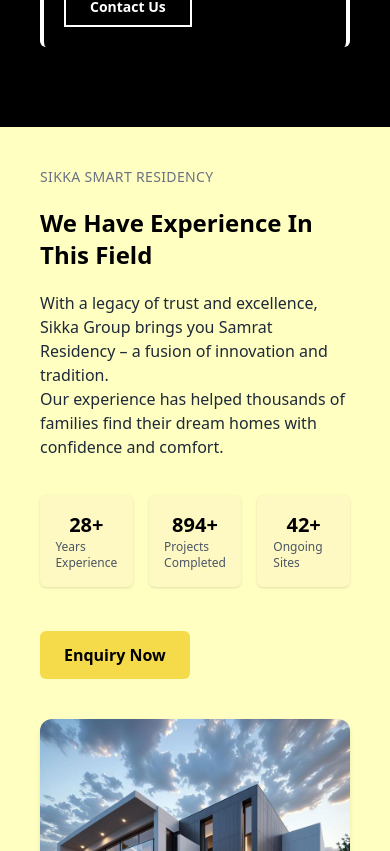
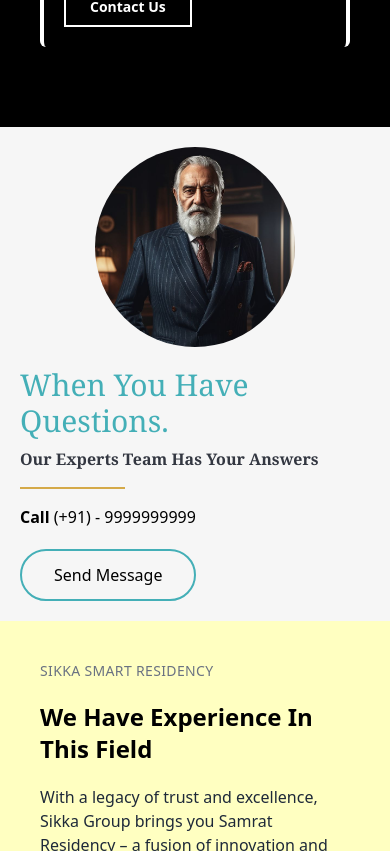
Before and after one commit to SyedArhanRizvi/sikka-smart-residency, a Next.js app: page / in a window 390 px wide. Shown: the part 3873-4724 px from the top of the page. Built offline with nearby package versions, Linux system fonts and the light colour scheme.

Commit message:
Adding Infinite Animations

```diff
--- a/app/Home/AboutUs.jsx
+++ b/app/Home/AboutUs.jsx
@@ -8,6 +8,26 @@
 
 function AboutUs() {
   const projectsDone = [
+    {
+      img: "/pic1.jpeg",
+      title: "This is demo 1.",
+      para: "Lorem ipsum dolor sit amet consectetur adipisicing elit. Itaque laudantium aspernatur iure tempore quidem quibusdam",
+    },
+    {
+      img: "/pic2.jpeg",
+      title: "This is demo 2.",
+      para: "Lorem ipsum dolor sit amet consectetur adipisicing elit. Itaque laudantium aspernatur iure tempore quidem quibusdam",
+    },
+    {
+      img: "/pic3.jpeg",
+      title: "This is demo 3.",
+      para: "Lorem ipsum dolor sit amet consectetur adipisicing elit. Itaque laudantium aspernatur iure tempore quidem quibusdam",
+    },
+    {
+      img: "/pic1.jpeg",
+      title: "This is demo 4.",
+      para: "Lorem ipsum dolor sit amet consectetur adipisicing elit. Itaque laudantium aspernatur iure tempore quidem quibusdam",
+    },
     {
       img: "/pic1.jpeg",
       title: "This is demo 1.",
@@ -47,7 +67,10 @@
             We Have Experience In This Field
           </h1>
           <p className="text-sm text-gray-400 mt-4">
-            With a legacy of trust and excellence, Sikka Group brings you Samrat Residency – a fusion of innovation and tradition. Our experience has helped thousands of families find their dream homes with confidence and comfort.
+            With a legacy of trust and excellence, Sikka Group brings you Samrat
+            Residency – a fusion of innovation and tradition. Our experience has
+            helped thousands of families find their dream homes with confidence
+            and comfort.
           </p>
         </div>
 
@@ -82,7 +105,7 @@
 
       {/* Right Side Carousel */}
       <motion.div
-        className="md:w-1/2 w-full flex overflow-x-auto gap-5 p-4 md:p-10"
+        className="md:w-1/2 w-full flex overflow-x-auto overflow-y-hidden gap-5 p-4 md:p-10"
         initial={{ x: 100, opacity: 0 }}
         animate={{ x: 0, opacity: 1 }}
         transition={{ duration: 0.8 }}
@@ -92,7 +115,13 @@
             <motion.div
               key={idx}
               whileHover={{ scale: 1.05 }}
-              transition={{ duration: 0.3 }}
+              initial={{ x: 100, opacity: 0.5 }}
+              animate={{ x: -2000, opacity: 1 }}
+              transition={{
+                duration: 20,
+                repeat: Infinity,
+                repeatType: "reverse", // or "reverse", if you want it to bounce back
+              }}
             >
               <AboutCCard data={data} />
             </motion.div>
@@ -100,7 +129,13 @@
             <motion.div
               key={idx}
               whileHover={{ scale: 1.05 }}
-              transition={{ duration: 0.3 }}
+              initial={{ x: 100, opacity: 0.5 }}
+              animate={{ x: -2000, opacity: 1 }}
+              transition={{
+                duration: 20,
+                repeat: Infinity,
+                repeatType: "reverse", // can also be "mirror" or "reverse"
+              }}
             >
               <AboutCCard2 data={data} />
             </motion.div>
--- a/app/Home/Landing.jsx
+++ b/app/Home/Landing.jsx
@@ -74,7 +74,7 @@
             whileHover={{ scale: 1.05 }}
             whileTap={{ scale: 0.95 }}
             onClick={() => setOpenPopup(true)}
-            className="px-8 py-3 bg-white text-black rounded-md hover:bg-gray-300 transition font-medium"
+            className="px-8 py-3 cursor-pointer bg-white text-black rounded-md hover:bg-gray-300 transition font-medium"
             initial={{ opacity: 0, y: 20 }}
             animate={{ opacity: 1, y: 0 }}
             transition={{ delay: 0.6, duration: 0.5 }}
@@ -123,7 +123,7 @@
               whileHover={{ scale: 1.3 }}
               transition={{ type: "spring", stiffness: 300 }}
             >
-              <Icon className="transition duration-300 hover:text-opacity-80" />
+              <Icon className="transition cursor-pointer duration-300 hover:text-opacity-80" />
             </motion.div>
           )
         )}
--- /dev/null
+++ b/app/Home/Quetions.jsx
@@ -0,0 +1,42 @@
+"use client";
+import React from "react";
+
+function Quetions() {
+  return (
+    <section className="w-screen p-5 bg-[#F6F6F6] flex justify-center items-center min-h-[50vh]">
+      <div className="flex justify-center items-center gap-5 md:gap-16 md:flex-row flex-col">
+        {/* This is Image Section */}
+        <div className="overflow-hidden rounded-full h-[200px] w-[200px]">
+          <img
+            className="w-[100%] h-[100%] object-cover object-top"
+            src="/userImg.jpeg"
+            alt=""
+          />
+        </div>
+
+        {/* This is acutal content section */}
+        <div className="flex flex-col gap-4">
+          <div className="flex flex-col gap-2">
+            <h1 className="text-[#44AFB7] text-3xl md:font-bold font-serif md:text-5xl">
+              When You Have Questions.
+            </h1>
+            <p className="text-[#333741] font-bold md:text-2xl font-serif">
+              Our Experts Team Has Your Answers
+            </p>
+          </div>
+          <div className="w-[30%] border-b-2 border-[#D5AA49]"></div>
+          <div className="flex gap-5 flex-wrap">
+            <h1 className="md:text-2xl">
+              <span className="font-bold">Call</span> (+91) - 9999999999
+            </h1>
+            <button className="px-8 cursor-pointer delay-100 transition-all py-3 rounded-full border-2 border-[#44AFB7] hover:bg-[#44AFB7] hover:text-white text-black">
+              Send Message
+            </button>
+          </div>
+        </div>
+      </div>
+    </section>
+  );
+}
+
+export default Quetions;
--- a/app/components/ContactPopupForm.jsx
+++ b/app/components/ContactPopupForm.jsx
@@ -6,13 +6,13 @@
 const ContactPopupForm = () => {
   const { openPopup, setOpenPopup } = useContext(PopupContext);
 
-  useEffect(() => {
-    const timer = setTimeout(() => {
-      setOpenPopup(true);
-    }, 10000);
+  // useEffect(() => {
+  //   const timer = setTimeout(() => {
+  //     setOpenPopup(true);
+  //   }, 10000);
 
-    return () => clearTimeout(timer);
-  }, [setOpenPopup]);
+  //   return () => clearTimeout(timer);
+  // }, [setOpenPopup]);
 
   return (
     <AnimatePresence>
--- a/app/page.jsx
+++ b/app/page.jsx
@@ -8,12 +8,14 @@
 import AboutUs from './Home/AboutUs'
 import RunningProj from './Home/RunningProj'
 import CompletedProjects from './Home/CompletedProjects'
+import Quetions from './Home/Quetions'
 
 function page() {
   return (
     <main className='overflow-x-hidden'>
       <Landing></Landing>
       <CompletedProjects></CompletedProjects>
+      <Quetions></Quetions>
       <Experienced></Experienced>
       <AboutUs></AboutUs>
       {/* <Projects></Projects> */}
```
Also changed, not shown: public/userImg.jpeg (added).
